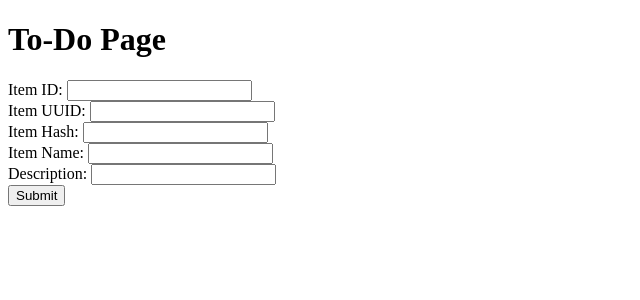
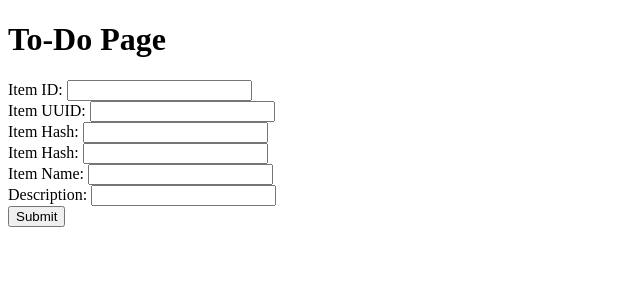
Before and after one commit to Sudhamshub/athena, a Flask app: template templates/index.html in a window 1280 px wide. Shown: the top 300 px of the page, without its empty margins (0-640 px from the left). Run offline with Flask 3, Linux system fonts and the light colour scheme; the template is opened without the code that fills it, so the values that code supplies are empty.

Commit message:
added item hash

```diff
--- a/templates/index.html
+++ b/templates/index.html
@@ -19,6 +19,12 @@
             <label>
                 Item UUID:
                 <input type="text" id="itemUuid" required>
+            </label>
+        </div>
+         <div>
+            <label>
+                Item Hash:
+                <input type="text" id="itemHash" required>
             </label>
         </div>
 
```
